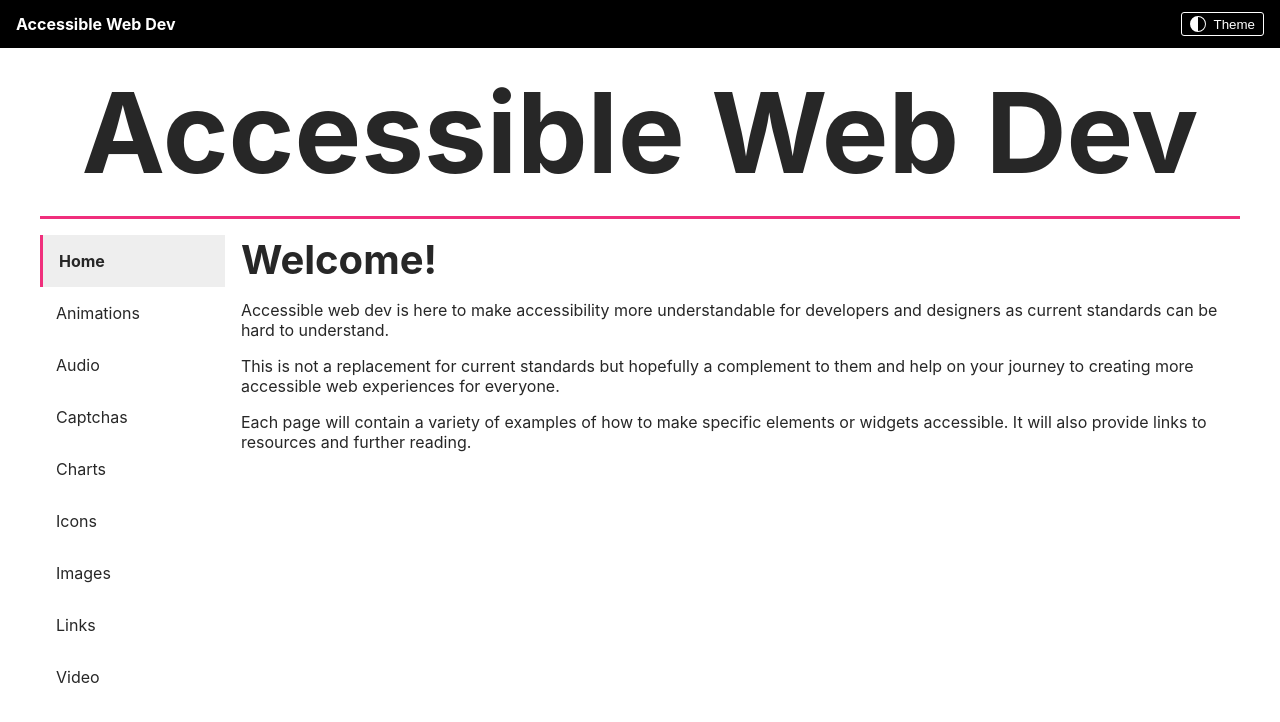
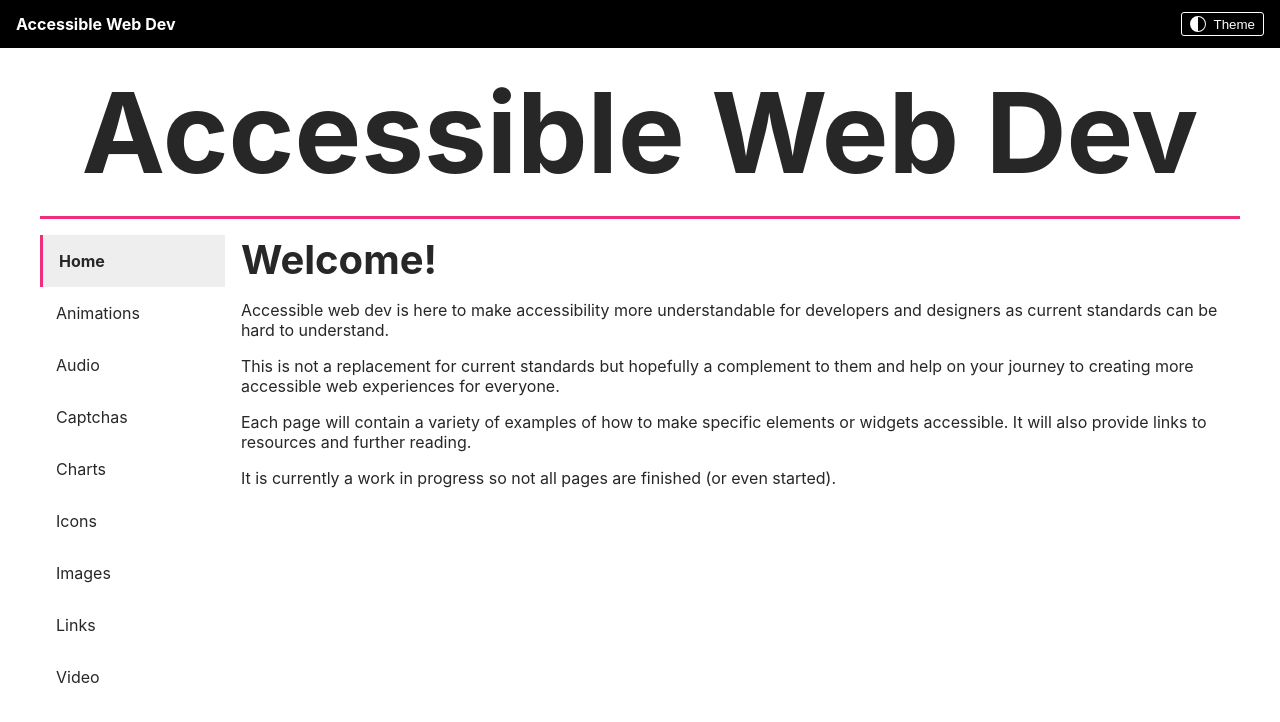
Before and after one commit to ElpisHelle/Web-developer, a Next.js app: page / in a window 1280 px wide. Shown: the top 722 px of the page. Built offline with nearby package versions, Linux system fonts and the light colour scheme.

Commit message:
Update info on homepage

```diff
--- a/pages/index.tsx
+++ b/pages/index.tsx
@@ -29,14 +29,15 @@ const Home: NextPage = () => {
 						elements or widgets accessible. It will also provide links to
 						resources and further reading.
 					</p>
-					{/* <p>
+					<p>
 						It is currently a work in progress so not all pages are finished (or
-						even started). If you don't find what you are looking for please
-						feel free to{" "}
+						even started).
+						{/* (or even started). If you don't find what you are looking for
+						please feel free to{" "}
 						<a href="https://github.com/AccessibleForAll/AccessibleWebDev/issues/new/choose">
 							raise an issue on GitHub.
-						</a>
-					</p> */}
+						</a> */}
+					</p>
 				</section>
 			</Layout>
 		</>
```
